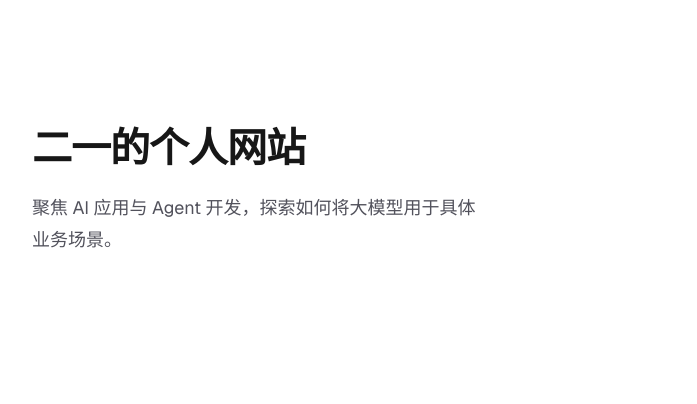
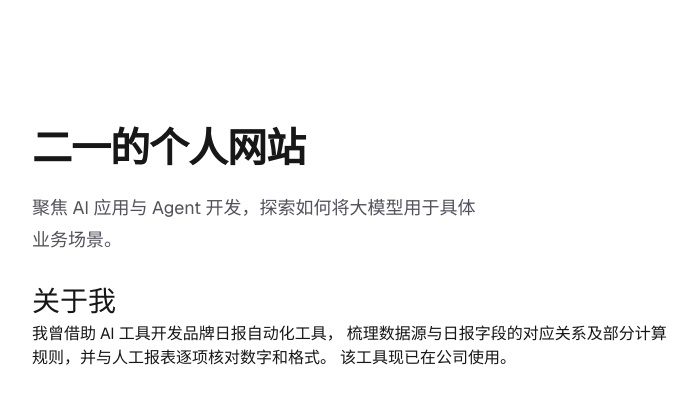
Before and after one commit to JunSir412/personal-site, a Next.js app: page / in a window 1280 px wide. Shown: the top 404 px of the page, without its empty margins (288-985 px from the left). Built offline with nearby package versions, Linux system fonts and the light colour scheme.

Commit message:
feat: add about section

```diff
--- a/app/globals.css
+++ b/app/globals.css
@@ -30,3 +30,7 @@ body {
   color: var(--foreground);
   font-size: 40px;
 }
+
+.section-title {
+  font-size: 28px;
+}
--- a/app/page.tsx
+++ b/app/page.tsx
@@ -9,6 +9,14 @@ export default function Home() {
           <p className="max-w-md text-lg leading-8 text-zinc-600 dark:text-zinc-400">
             聚焦 AI 应用与 Agent 开发，探索如何将大模型用于具体业务场景。
           </p>
+          <section>
+            <h2 className="section-title">关于我</h2>
+            <p>
+              我曾借助 AI 工具开发品牌日报自动化工具，
+              梳理数据源与日报字段的对应关系及部分计算规则，并与人工报表逐项核对数字和格式。
+              该工具现已在公司使用。
+            </p>
+          </section>
         </div>
       </main>
     </div>
```
